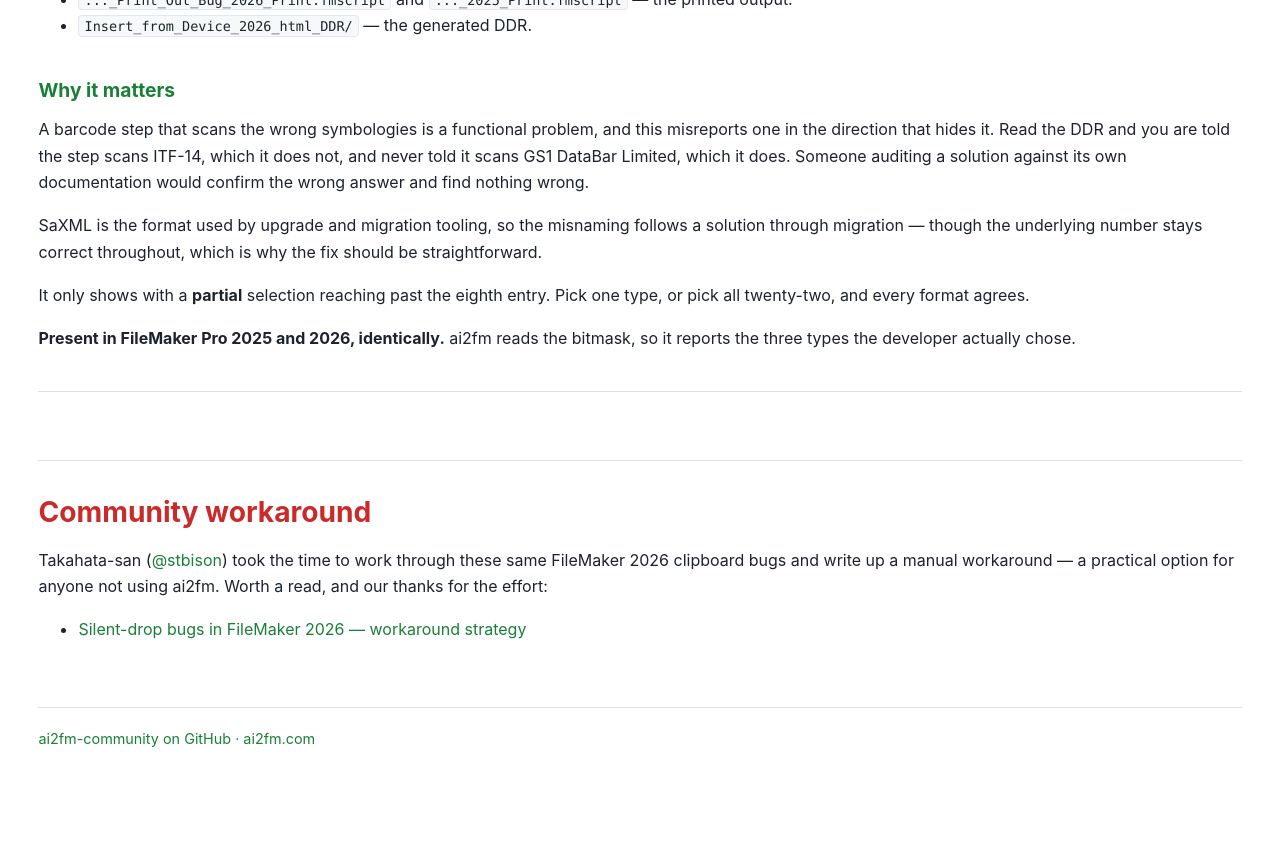
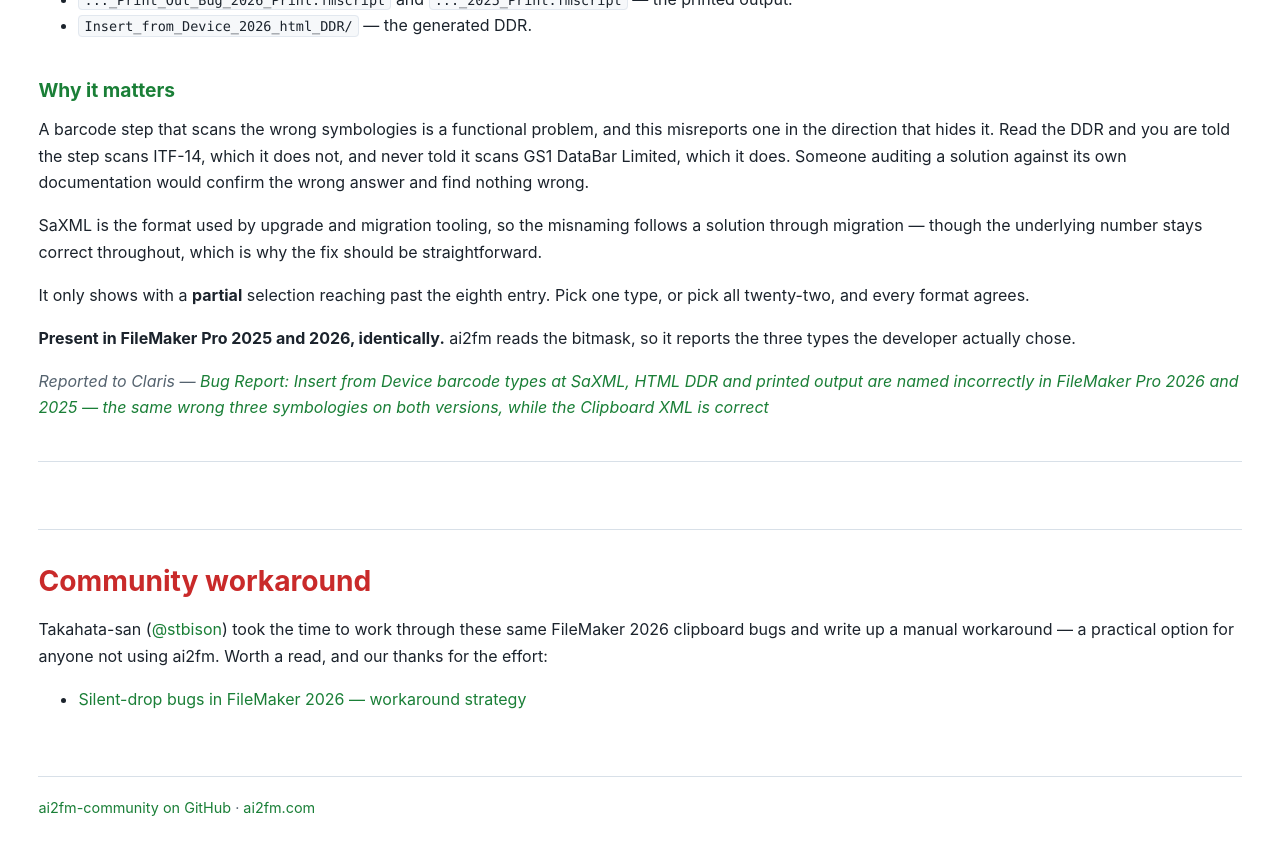
Before and after one commit to AxelarEU/ai2fm-community, a Jekyll site: the page built from claris_bugs/claris_clipboard_bugs.md, in a window 1280 px wide and 900 px high, scrolled down 41773 px. Shown: the top 855 px of the window. Built offline with Jekyll 4.4.1, drawn with Linux system fonts in a browser that asks for light colours; before the commit the page ends 42604 px from its top, so only the background shows below that.

Commit message:
Bug 18: link the Claris Community report
Filed as 0D5Vy00003BqpoDKAR. Cited in the same form as the other filed bugs —
a *Reported to Claris — [title](url)* line at the end of the section, before
the rule. Fourteen of the eighteen bugs now carry their report link.

Co-Authored-By: Claude Opus 5 <noreply@anthropic.com>

```diff
--- a/claris_bugs/claris_clipboard_bugs.md
+++ b/claris_bugs/claris_clipboard_bugs.md
@@ -1369,6 +1369,8 @@ It only shows with a **partial** selection reaching past the eighth entry. Pick
 
 **Present in FileMaker Pro 2025 and 2026, identically.** ai2fm reads the bitmask, so it reports the three types the developer actually chose.
 
+*Reported to Claris — [Bug Report: Insert from Device barcode types at SaXML, HTML DDR and printed output are named incorrectly in FileMaker Pro 2026 and 2025 — the same wrong three symbologies on both versions, while the Clipboard XML is correct](https://community.claris.com/en/s/question/0D5Vy00003BqpoDKAR/bug-report-insert-from-device-barcode-types-at-saxml-html-ddr-and-printed-output-are-named-incorrectly-in-filemaker-pro-2026-and-2025-the-same-wrong-three-symbologies-on-both-versions-while-the-clipboard-xml-is-correct)*
+
 ---
 
 ## Community workaround
```
